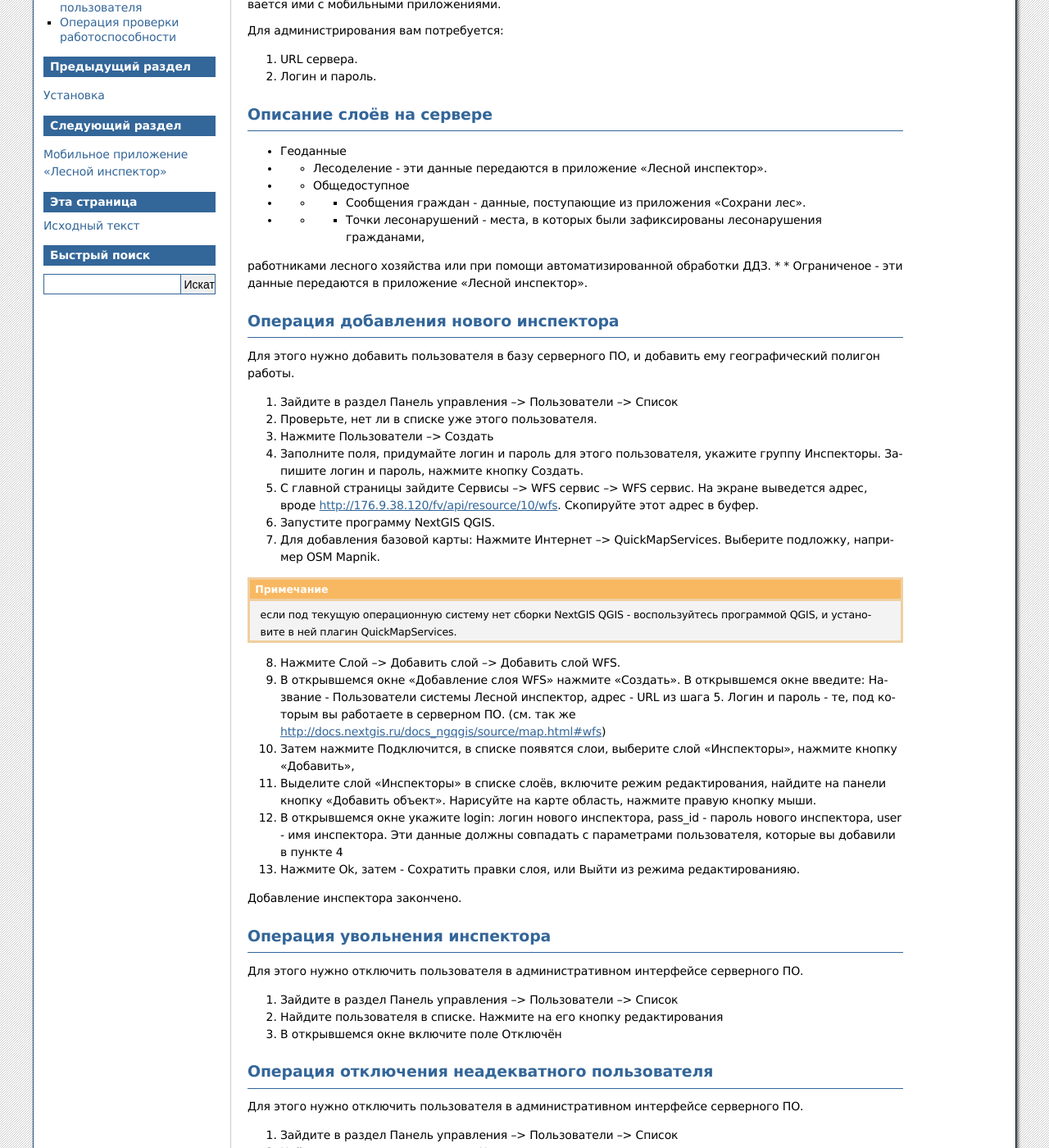
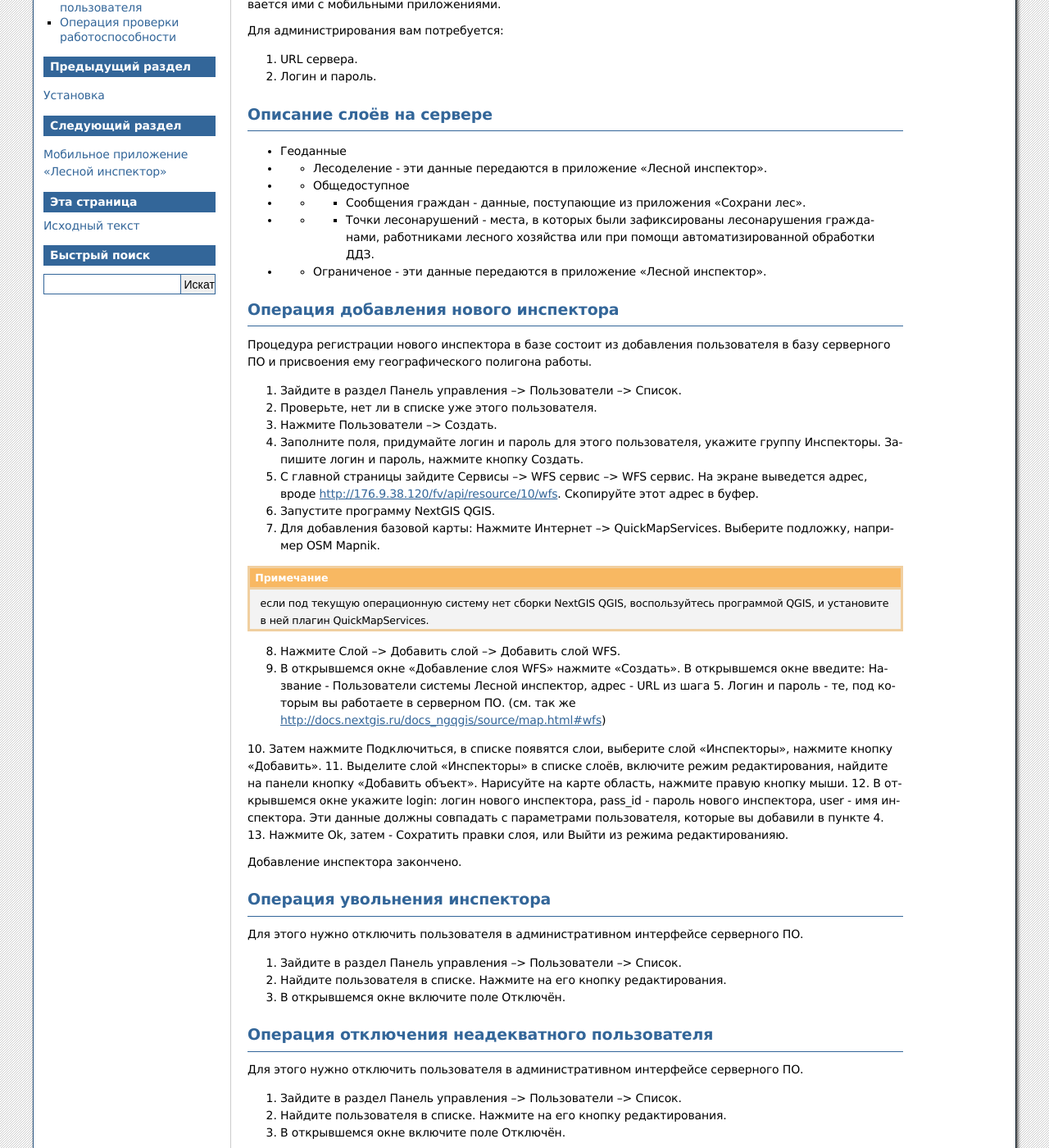
Before and after one commit to nextgis/docs_forestinspector, a Sphinx documentation site: the page built from source/admin.rst, in a window 1280 px wide and 1400 px high, scrolled down 284 px. Shown: the whole window at 82% size. Built offline with Sphinx 7.4.7, drawn with Linux system fonts in a browser that asks for light colours; formulas are drawn with MathJax 3; some of the changed text lies outside the part shown.

Commit message:
корректировка опредений

```diff
--- a/source/admin.rst
+++ b/source/admin.rst
@@ -30,64 +30,65 @@
 * * Общедоступное
 * * * Сообщения граждан - данные, поступающие из приложения "Сохрани лес".
 * * * Точки лесонарушений - места, в которых были зафиксированы лесонарушения гражданами,
-работниками лесного хозяйства или при помощи автоматизированной обработки ДДЗ.
+      работниками лесного хозяйства или при помощи автоматизированной обработки ДДЗ.
 * * Ограниченое - эти данные передаются в приложение "Лесной инспектор".
 
 Операция добавления нового инспектора
 -----------------------------------------
 
-Для этого нужно добавить пользователя в базу серверного ПО, и добавить ему географический полигон работы.
+Процедура регистрации нового инспектора в базе состоит из добавления пользователя в
+базу серверного ПО и присвоения ему географического полигона работы.
 
-#. Зайдите в раздел Панель управления --> Пользователи --> Список
-#. Проверьте, нет ли в списке уже этого пользователя.
-#. Нажмите Пользователи --> Создать
-#. Заполните поля, придумайте логин и пароль для этого пользователя, укажите группу Инспекторы. Запишите логин и пароль, нажмите кнопку Создать.
+1. Зайдите в раздел Панель управления --> Пользователи --> Список.
+2. Проверьте, нет ли в списке уже этого пользователя.
+3. Нажмите Пользователи --> Создать.
+4. Заполните поля, придумайте логин и пароль для этого пользователя, укажите группу
+   Инспекторы. Запишите логин и пароль, нажмите кнопку Создать.
+5. С главной страницы зайдите Сервисы --> WFS сервис --> WFS сервис. На экране выведется адрес,
+   вроде http://176.9.38.120/fv/api/resource/10/wfs. Скопируйте этот адрес в буфер.
+6. Запустите программу NextGIS QGIS.
+7. Для добавления базовой карты: Нажмите Интернет --> QuickMapServices. Выберите подложку,
+   например OSM Mapnik.
 
-#. С главной страницы зайдите Сервисы --> WFS сервис --> WFS сервис. На экране выведется адрес, вроде http://176.9.38.120/fv/api/resource/10/wfs. Скопируйте этот адрес в буфер.
-#. Запустите программу NextGIS QGIS.
-#. Для добавления базовой карты: Нажмите Интернет --> QuickMapServices. Выберите подложку, например OSM Mapnik.
-
-.. note:: если под текущую операционную систему нет сборки NextGIS QGIS - воспользуйтесь программой QGIS, и установите в ней плагин QuickMapServices.
+.. note:: если под текущую операционную систему нет сборки NextGIS QGIS, воспользуйтесь программой QGIS, и установите в ней плагин QuickMapServices.
 
 8. Нажмите Слой --> Добавить слой --> Добавить слой WFS.
 9. В открывшемся окне "Добавление слоя WFS" нажмите "Создать". В открывшемся окне введите: Название - Пользователи системы Лесной инспектор, адреc - URL из шага 5. Логин и пароль - те, под которым вы работаете в серверном ПО. (см. так же http://docs.nextgis.ru/docs_ngqgis/source/map.html#wfs)
-10. Затем нажмите Подключится, в списке появятся слои, выберите слой "Инспекторы", нажмите кнопку "Добавить",
-11. Выделите слой "Инспекторы" в списке слоёв, включите режим редактирования, найдите на панели кнопку "Добавить объект". Нарисуйте на карте область, нажмите правую кнопку мыши.
-12. В открывшемся окне укажите login: логин нового инспектора, pass_id - пароль нового инспектора, user - имя инспектора. Эти данные должны совпадать с параметрами пользователя, которые вы добавили в пункте 4
+10. Затем нажмите Подключиться, в списке появятся слои, выберите слой "Инспекторы",
+нажмите кнопку "Добавить".
+11. Выделите слой "Инспекторы" в списке слоёв, включите режим редактирования, найдите на
+панели кнопку "Добавить объект". Нарисуйте на карте область, нажмите правую кнопку мыши.
+12. В открывшемся окне укажите login: логин нового инспектора, pass_id - пароль нового инспектора, user - имя инспектора. Эти данные должны совпадать с параметрами пользователя, которые вы добавили в пункте 4.
 13. Нажмите Ok, затем - Сохратить правки слоя, или Выйти из режима редактированияю.
 
 Добавление инспектора закончено.
-
-
-
 
 Операция увольнения инспектора
 -----------------------------------------
 
 Для этого нужно отключить пользователя в административном интерфейсе серверного ПО.
 
-#. Зайдите в раздел Панель управления --> Пользователи --> Список
-#. Найдите пользователя в списке. Нажмите на его кнопку редактирования
-#. В открывшемся окне включите поле Отключён
-
+1. Зайдите в раздел Панель управления --> Пользователи --> Список.
+2. Найдите пользователя в списке. Нажмите на его кнопку редактирования.
+3. В открывшемся окне включите поле Отключён.
 
 Операция отключения неадекватного пользователя
 ------------------------------------------------
 
 Для этого нужно отключить пользователя в административном интерфейсе серверного ПО.
 
-#. Зайдите в раздел Панель управления --> Пользователи --> Список
-#. Найдите пользователя в списке. Нажмите на его кнопку редактирования
-#. В открывшемся окне включите поле Отключён
-
-
+1. Зайдите в раздел Панель управления --> Пользователи --> Список.
+2. Найдите пользователя в списке. Нажмите на его кнопку редактирования.
+3. В открывшемся окне включите поле Отключён.
 
 Операция проверки работоспособности
 ------------------------------------------------
 
-#. Зайдите в слой Геоданные --> Ограниченные --> Документы. Откройте Таблицу Атрибутов.
-#. В таблице атрибутов вы должны видеть те данные, которые отправляются из приложения "Лесной инспектор".
+1. Зайдите в слой Геоданные --> Ограниченные --> Документы. Откройте Таблицу Атрибутов.
+2. В таблице атрибутов вы должны видеть те данные, которые отправляются из приложения "Лесной инспектор".
 
 
-
-Для сохрани лес адреса серверов берутся из файлика, который лежит на нашем сервере. Там прописаны регионы и адреса ваших серверов с данными. Юзер Сохрани лес при первом запуске видит этот список, и выбирает свой регион.
+Для мобильного приложения "Сохрани лес" адреса серверов берутся из файла, который
+хранится на нашем сервере. В нем прописаны регионы и адреса ваших серверов с данными.
+Пользователь мобильного приложения "Сохрани лес" при первом запуске видит этот список
+и выбирает свой регион.
```
